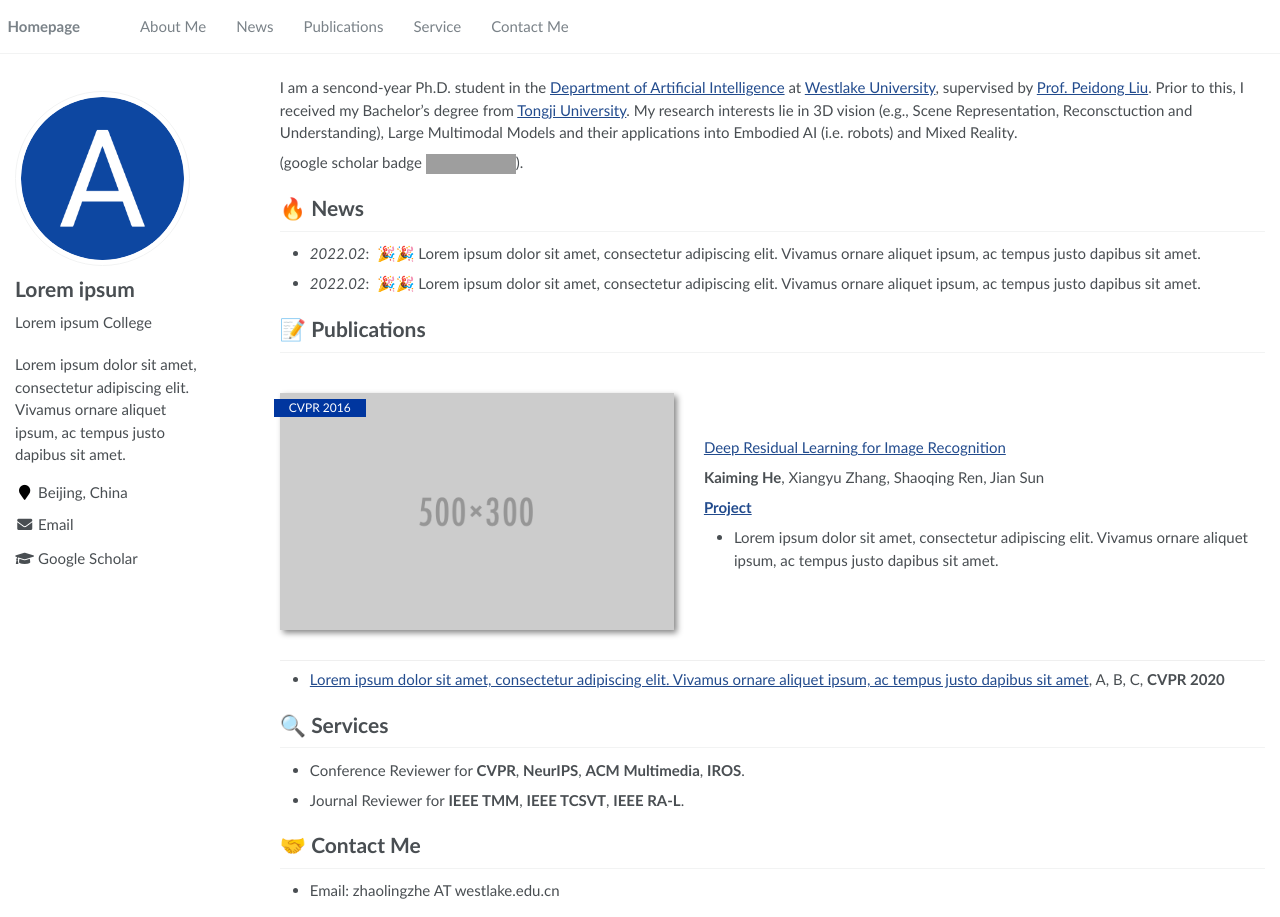
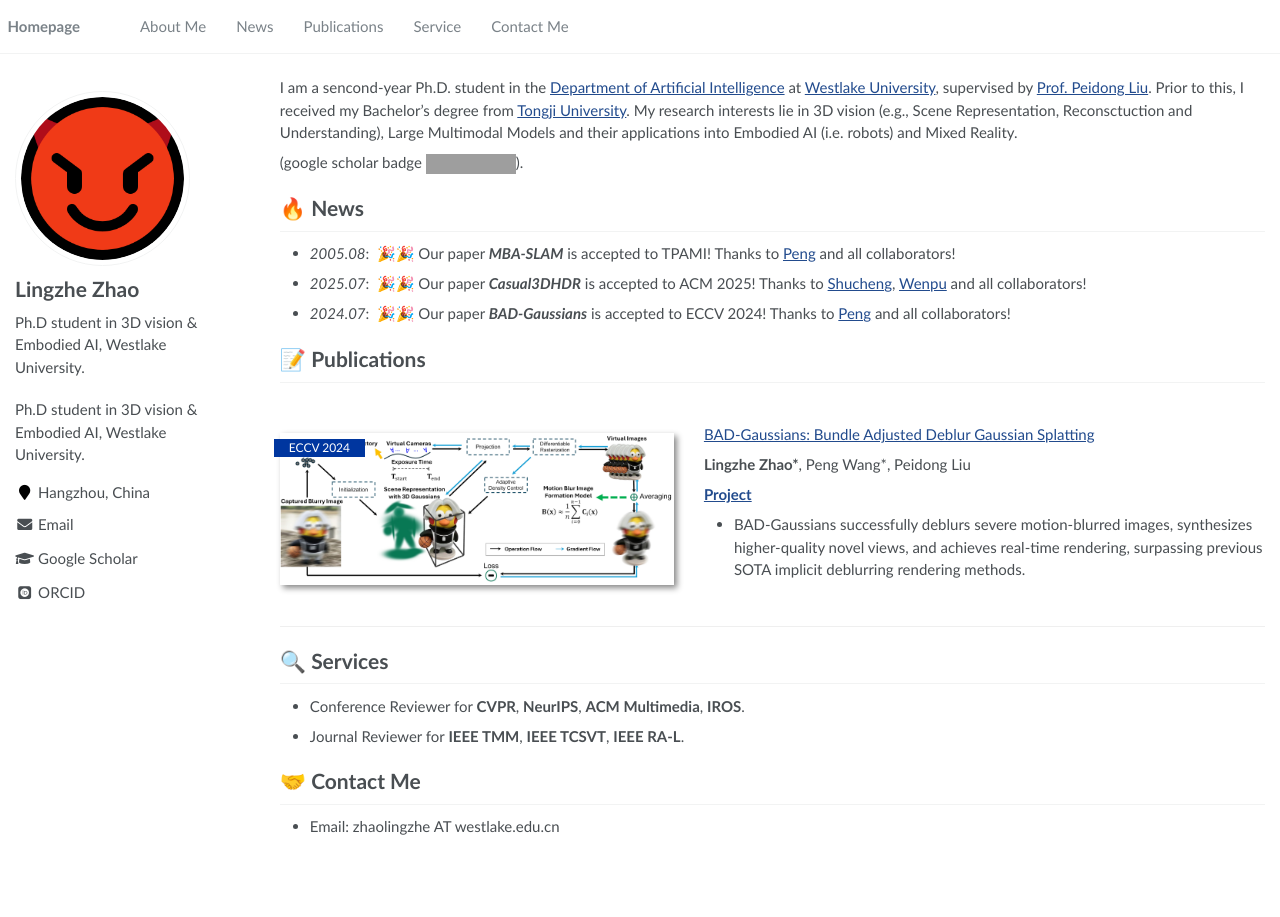
Before and after one commit to LingzheZhao/lingzhezhao.github.io, a Jekyll site: the page built from _pages/about.md, in a window 1280 px wide. Built offline with Jekyll 4.4.1, drawn with Linux system fonts in a browser that asks for light colours; some web fonts are replaced; grey boxes are pictures that could not be loaded.

Commit message:
update basic info & publications

```diff
--- a/_config.yml
+++ b/_config.yml
@@ -6,9 +6,9 @@
 # `jekyll serve`. If you change this file, please restart the server process.
 
 # Site Settings
-title                    : "Lorem ipsum"
-description              : "Lorem ipsum dolor sit amet, consectetur adipiscing elit. Vivamus ornare aliquet ipsum, ac tempus justo dapibus sit amet. "
-repository               : "RayeRen/acad-homepage.github.io"
+title                    : "Lingzhe Zhao"
+description              : "Ph.D student in 3D vision & Embodied AI, Westlake University."
+repository               : "lingzhezhao/lingzhezhao.github.io"
 google_scholar_stats_use_cdn : true
 
 # google analytics
@@ -21,14 +21,14 @@ baidu_site_verification  :  # get baidu_site_verification from https://ziyuan.ba
 
 # Site Author
 author:
-  name             : "Lorem ipsum"
-  avatar           : "images/android-chrome-512x512.png"
-  bio              : "Lorem ipsum College"
-  location         : "Beijing, China"
+  name             : "Lingzhe Zhao"
+  avatar           : "BAD-Gaussians/static/images/smiling-face-with-horns_1f608.png"
+  bio              : "Ph.D student in 3D vision & Embodied AI, Westlake University."
+  location         : "Hangzhou, China"
   employer         :
   pubmed           :
-  googlescholar    : "https://scholar.google.com/citations?user=YOUR_GOOGLE_SCHOLAR_ID"
-  email            : "Lorem@ipsum.com"
+  googlescholar    : "https://scholar.google.com/citations?user=mN764NsAAAAJ"
+  email            : ""
   researchgate     :  # e.g., "https://www.researchgate.net/profile/yourprofile"
   uri              :
   bitbucket        :
@@ -45,7 +45,7 @@ author:
   lastfm           :
   linkedin         : # e.g., "linkedin username"
   dblp             : # e.g., "https://dblp.org/pid/xx/xxxx.html"
-  orcid            : # e.g., "https://orcid.org/xxxx"
+  orcid            : https://orcid.org/0009-0005-8000-1525
   pinterest        :
   soundcloud       :
   stackoverflow    : # http://stackoverflow.com/users/123456/username
--- a/_pages/about.md
+++ b/_pages/about.md
@@ -23,24 +23,25 @@ My research interests lie in 3D vision (e.g., Scene Representation, Reconsctucti
 (google scholar badge <a href='https://scholar.google.com/citations?user=mN764NsAAAAJ'><img src="https://img.shields.io/endpoint?url={{ url | url_encode }}&logo=Google%20Scholar&labelColor=f6f6f6&color=9cf&style=flat&label=citations"></a>).
 
 # 🔥 News
-- *2022.02*: &nbsp;🎉🎉 Lorem ipsum dolor sit amet, consectetur adipiscing elit. Vivamus ornare aliquet ipsum, ac tempus justo dapibus sit amet.
-- *2022.02*: &nbsp;🎉🎉 Lorem ipsum dolor sit amet, consectetur adipiscing elit. Vivamus ornare aliquet ipsum, ac tempus justo dapibus sit amet.
+- *2005.08*: &nbsp;🎉🎉 Our paper <b><em>MBA-SLAM</em></b> is accepted to TPAMI! Thanks to <a href='https://wangpeng000.github.io/'>Peng</a> and all collaborators!
+- *2025.07*: &nbsp;🎉🎉 Our paper <b><em>Casual3DHDR</em></b> is accepted to ACM 2025! Thanks to <a href='https://openreview.net/profile?id=~Shucheng_Gong2'>Shucheng</a>, <a href='https://akawincent.github.io/'>Wenpu</a> and all collaborators!
+- *2024.07*: &nbsp;🎉🎉 Our paper <b><em>BAD-Gaussians</em></b> is accepted to ECCV 2024! Thanks to <a href='https://wangpeng000.github.io/'>Peng</a> and all collaborators!
 
 # 📝 Publications
 
-<div class='paper-box'><div class='paper-box-image'><div><div class="badge">CVPR 2016</div><img src='images/500x300.png' alt="sym" width="100%"></div></div>
+<div class='paper-box'><div class='paper-box-image'><div><div class="badge">ECCV 2024</div><img src='BAD-Gaussians/static/images/overview.jpg' alt="sym" width="100%"></div></div>
 <div class='paper-box-text' markdown="1">
 
-[Deep Residual Learning for Image Recognition](https://openaccess.thecvf.com/content_cvpr_2016/papers/He_Deep_Residual_Learning_CVPR_2016_paper.pdf)
+[BAD-Gaussians: Bundle Adjusted Deblur Gaussian Splatting](https://arxiv.org/abs/2403.11831)
 
-**Kaiming He**, Xiangyu Zhang, Shaoqing Ren, Jian Sun
+**Lingzhe Zhao\***, Peng Wang*, Peidong Liu
 
-[**Project**](https://scholar.google.com/citations?view_op=view_citation&hl=zh-CN&user=DhtAFkwAAAAJ&citation_for_view=DhtAFkwAAAAJ:ALROH1vI_8AC) <strong><span class='show_paper_citations' data='DhtAFkwAAAAJ:ALROH1vI_8AC'></span></strong>
-- Lorem ipsum dolor sit amet, consectetur adipiscing elit. Vivamus ornare aliquet ipsum, ac tempus justo dapibus sit amet.
+[**Project**](https://lingzhezhao.github.io/BAD-Gaussians/) <strong><span class='show_paper_citations' data='mN764NsAAAAJ:Tyk-4Ss8FVUC'></span></strong>
+- BAD-Gaussians successfully deblurs severe motion-blurred images, synthesizes higher-quality novel views, and achieves real-time rendering, surpassing previous SOTA implicit deblurring rendering methods.
+
+
 </div>
 </div>
-
-- [Lorem ipsum dolor sit amet, consectetur adipiscing elit. Vivamus ornare aliquet ipsum, ac tempus justo dapibus sit amet](https://github.com), A, B, C, **CVPR 2020**
 
 <!-- # 🎖 Honors and Awards
 - *2021.10* Lorem ipsum dolor sit amet, consectetur adipiscing elit. Vivamus ornare aliquet ipsum, ac tempus justo dapibus sit amet.
```
